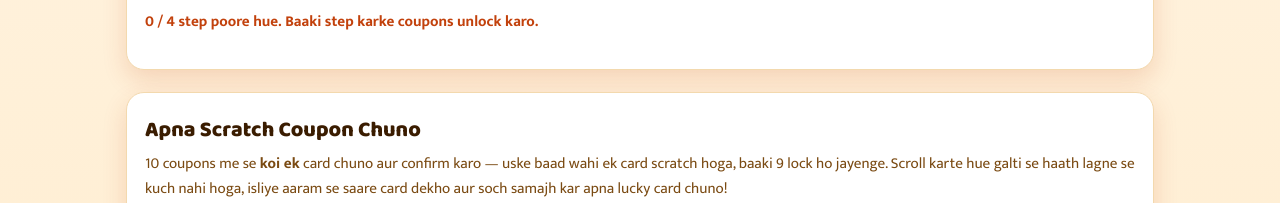
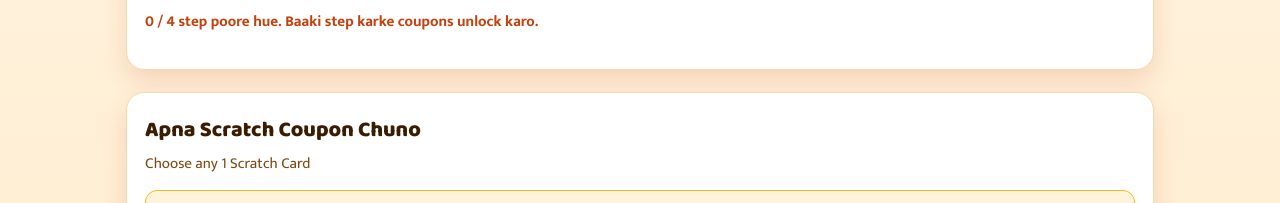
Before and after one commit to mobileworldchheharta/scratch-coupon, a plain HTML site: page index.html in a window 1280 px wide. Shown: the part 597-800 px from the top of the page. Drawn offline with Linux system fonts and the light colour scheme; no server answers.

Commit message:
Scratch: short card instruction

```diff
--- a/index.html
+++ b/index.html
@@ -391,7 +391,7 @@
       <!-- ===== Scratch area ===== -->
       <section class="panel" id="scratchPanel">
         <h2 class="sec-title">Apna Scratch Coupon Chuno</h2>
-        <p class="sec-sub">10 coupons me se <b>koi ek</b> card chuno aur confirm karo — uske baad wahi ek card scratch hoga, baaki 9 lock ho jayenge. Scroll karte hue galti se haath lagne se kuch nahi hoga, isliye aaram se saare card dekho aur soch samajh kar apna lucky card chuno!</p>
+        <p class="sec-sub">Choose any 1 Scratch Card</p>
         <p class="choose-help">Pehle card dekho, phir 'Ye Card Chuno' dabakar confirm karo — bina confirm kiye koi card lock nahi hoga.</p>
 
         <div class="scratch-shell locked" id="scratchShell">
```
